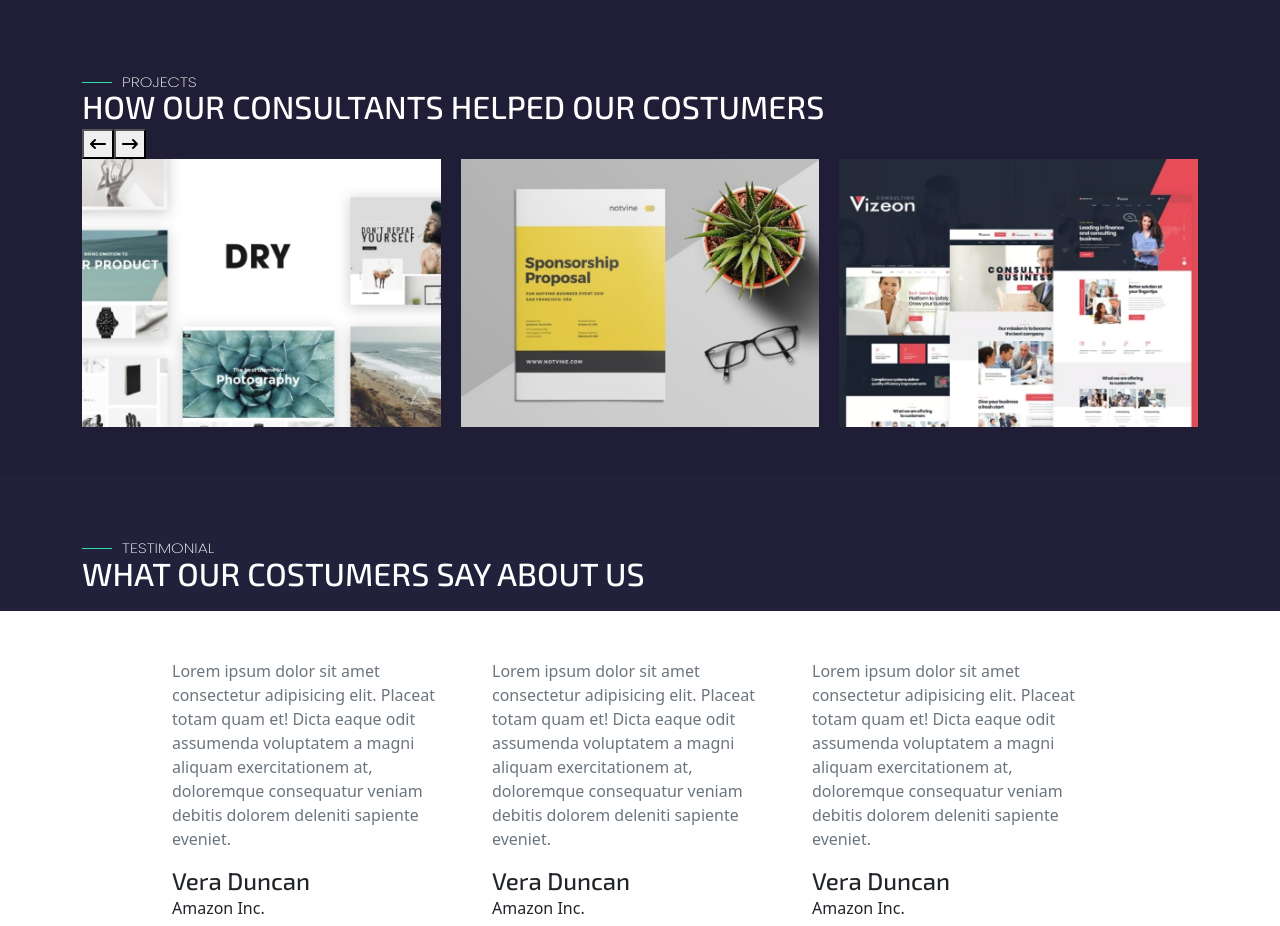
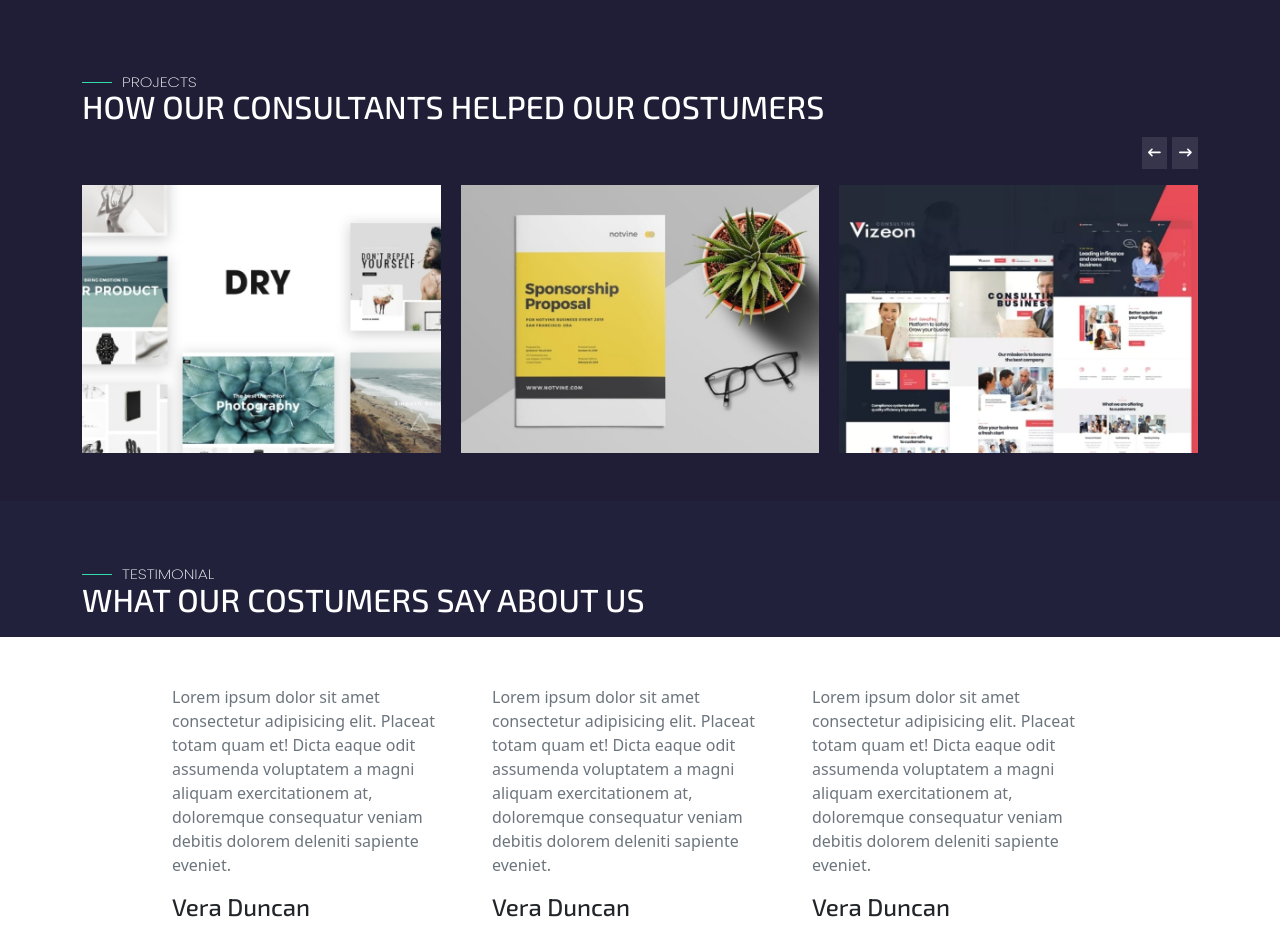
Before and after one commit to MarcoMazzeo01/proj-html-vuejs, a Vue app: page / in a window 1280 px wide. Shown: the part 2560-3486 px from the top of the page. Built offline with nearby package versions, Linux system fonts and the light colour scheme.

Commit message:
styled buttons

```diff
--- a/src/components/Carousel.vue
+++ b/src/components/Carousel.vue
@@ -151,4 +151,19 @@ export default {
     font-weight: 700;
   }
 }
+
+.arrows {
+  display: flex;
+  gap: 5px;
+  margin: 1em 0;
+  justify-content: end;
+
+  button {
+    color: $opaque-white;
+    background-color: #36354b;
+    border: 0;
+    font-size: 0.8em;
+    padding: 0.5em;
+  }
+}
 </style>
```
